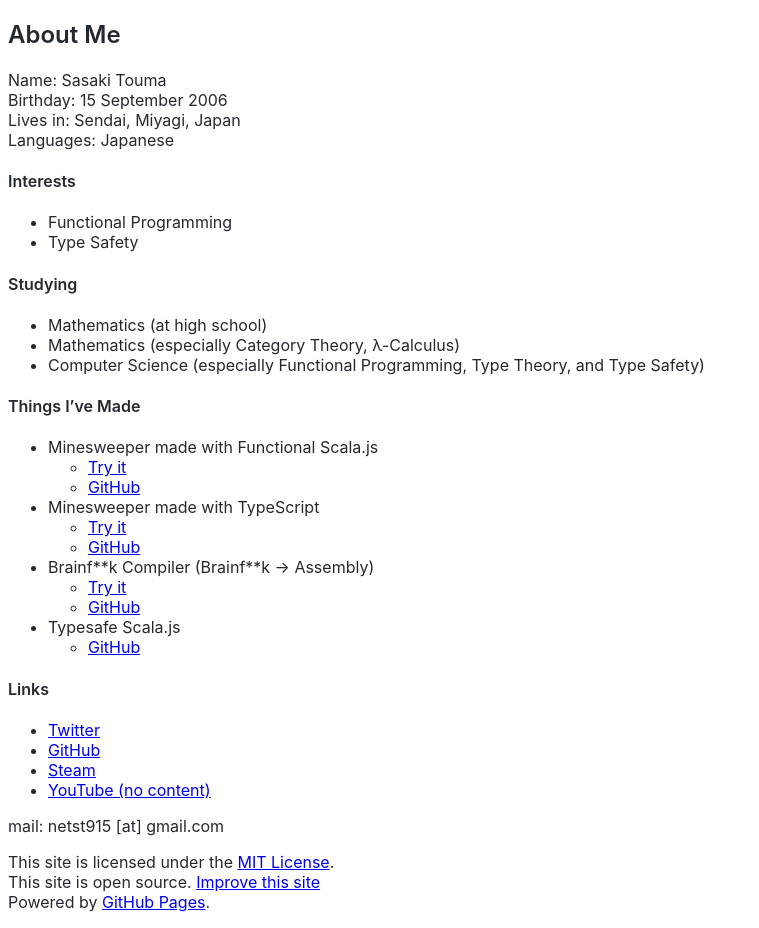
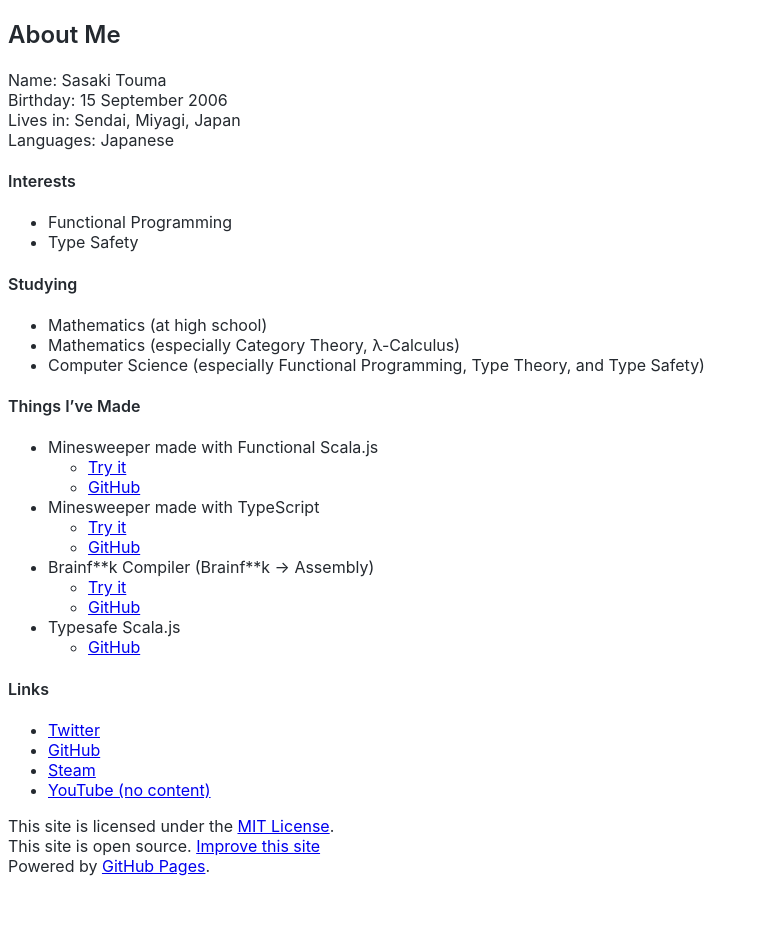
Before and after one commit to t-sasaki915/t-sasaki-net, a Jekyll site: the page built from docs/index.md, in a window 1280 px wide. Shown: the whole page, without its empty margins (0-759 px from the left). Built offline with Jekyll 4.4.1, drawn with Linux system fonts in a browser that asks for light colours; Markdown is read by kramdown in place of the engine named in the settings; after the commit the page ends 900 px from its top, so only the background shows below that.

Commit message:
Update index.md

```diff
--- a/docs/index.md
+++ b/docs/index.md
@@ -37,5 +37,3 @@
 * [GitHub](https://github.com/stouma915)
 * [Steam](https://steamcommunity.com/profiles/76561199242758778)
 * [YouTube (no content)](https://www.youtube.com/channel/UCJmPPeZmL-OC03-zSb2Dcwg)
-
-mail: netst915 \[at\] gmail.com
```
